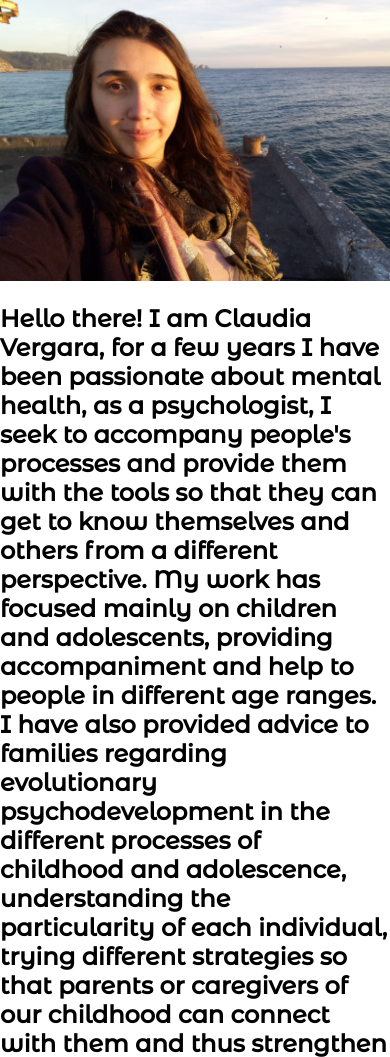
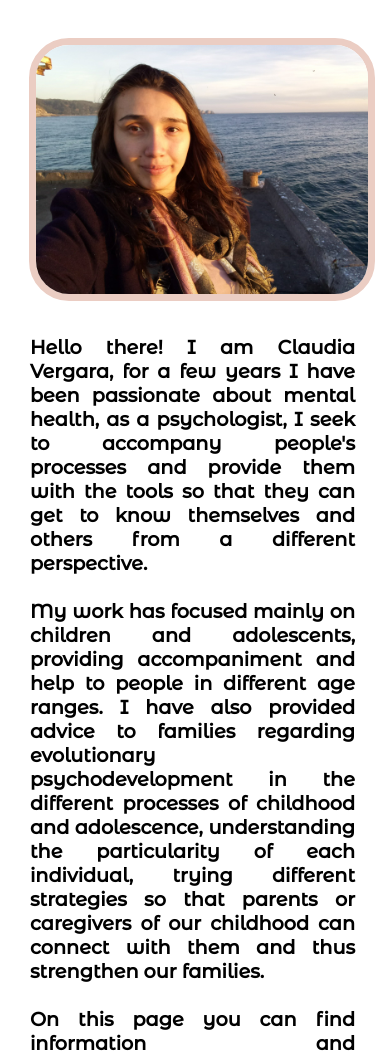
Before and after one commit to fvalto/WDD130, a plain HTML site: page claupsychologist/about-me.html in a window 390 px wide. Shown: the part 140-1197 px from the top of the page. Drawn offline with Linux system fonts and the light colour scheme.

Commit message:
CSS added to "About me" subpage

```diff
--- a/claupsychologist/about-me.html
+++ b/claupsychologist/about-me.html
@@ -19,23 +19,27 @@
         </nav>
     </header>
     <main>
+        <div class="about-me-main">
             <div id="portrait">
                 <img src="images/claudia.jpg" alt="Claudia">
             </div>
             <div>
                 <h2 id="presentation">
                     Hello there! I am Claudia Vergara, for a few years I have been passionate about mental health, as a psychologist, I seek to accompany
-                people's processes and provide them with the tools so that they can get to know themselves and others from a different perspective.
+                    people's processes and provide them with the tools so that they can get to know themselves and others from a different perspective. <br> <br>
+
                     My work has focused mainly on children and adolescents, providing accompaniment and help to people in different age ranges. I have also
                     provided advice to families regarding evolutionary psychodevelopment in the different processes of childhood and adolescence,
                     understanding the particularity of each individual, trying different strategies so that parents or caregivers of our childhood can
-                connect with them and thus strengthen our families. On this page you can find information and psychoeducational material that can help
+                    connect with them and thus strengthen our families. <br> <br>
+
+                    On this page you can find information and psychoeducational material that can help
                     you understand the different development processes in childhood and adolescence, tips and advice regarding the different ways of educating
                     and providing emotional support to those who depend on us, you can also schedule psychological attention with me is in the modality you
                     prefer, both virtually and in person.
                 </h2>
             </div>
-        <button id="contact-me">Contact me</button>
+        </div>
     </main>
     <footer>
         <div class="info">
--- a/claupsychologist/styles/style.css
+++ b/claupsychologist/styles/style.css
@@ -133,7 +133,7 @@ img {
 }
 
 #banner-text {
-    margin-top: -300px;
+    margin-top: -25%;
     padding-bottom: 300px;
     text-align: center;
     color: black;
@@ -180,6 +180,30 @@ img {
     background-color: #e0e0e0;
 }
 
+.about-me-main {
+    margin-top: 40px;
+    display: grid;
+    grid-template-columns: 1fr 1fr;
+    margin-bottom: 40px;
+}
+
+#portrait {
+    width: 85%;
+    align-self: center;
+    margin: auto;
+}
+
+#portrait img {
+    border-radius: 40px;
+    border: solid 7px #ebcdc3;
+}
+
+#presentation {
+    text-align: justify;
+    padding-right: 40px;
+    margin: 30px;
+    font-size: 1.2em;;
+}
 
 /* COMPONENT FROM W3SCHOLS */
 
@@ -214,3 +238,25 @@ img {
     .table-contents {padding-top: 15px;}
     .table-contents a {font-size: 18px;}
   }
+
+  @media screen and (max-width: 964px) {
+    .about-me-main {
+        display: block;
+        margin-top: 50px;
+    }
+
+    #presentation {
+        padding-right: 5px;
+        text-align: justify;
+        font-size: 1.2em;;
+    }
+  }
+
+  @media screen and (max-width: 830px) {
+
+    #banner-text {
+        margin-top: -35%;
+        padding-bottom: 300px;
+        font-size: 40px;
+    }
+  }
```
Lines whose indentation alone changed are shown as unchanged.
